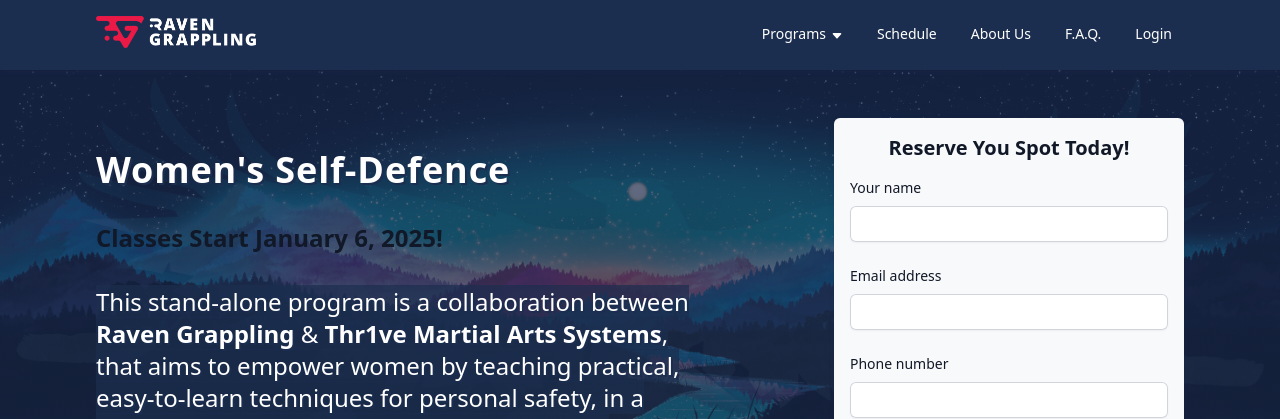
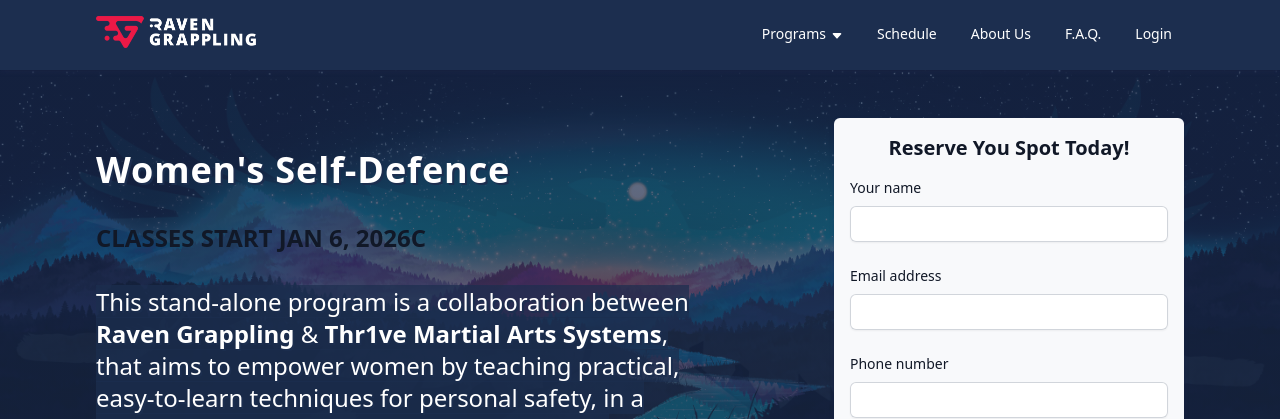
Before and after one commit to RavenGrappling/RavenGrappling.github.io, a Jekyll site: the page built from pages/womens-self-defence.html, in a window 1280 px wide and 900 px high. Shown: the top 419 px of the window. Built offline with Jekyll 4.4.1, drawn with Linux system fonts in a browser that asks for light colours.

Commit message:
Update womens-self-defence.html

```diff
--- a/pages/womens-self-defence.html
+++ b/pages/womens-self-defence.html
@@ -10,8 +10,7 @@
       <h1>
         Women's Self-Defence
       </h1>
-      <h2> Classes Start January 6, 2025!
-      </h2>
+      <h2><strong>CLASSES START JAN 6, 2026</strong>C</h2>
       <p>
         <span>
           This stand-alone program is a collaboration between <strong>Raven Grappling</strong> & <strong>Thr1ve Martial Arts Systems</strong>, that aims to empower women by teaching practical, easy-to-learn techniques for personal safety, in a supportive and positive learning atmosphere.
```
